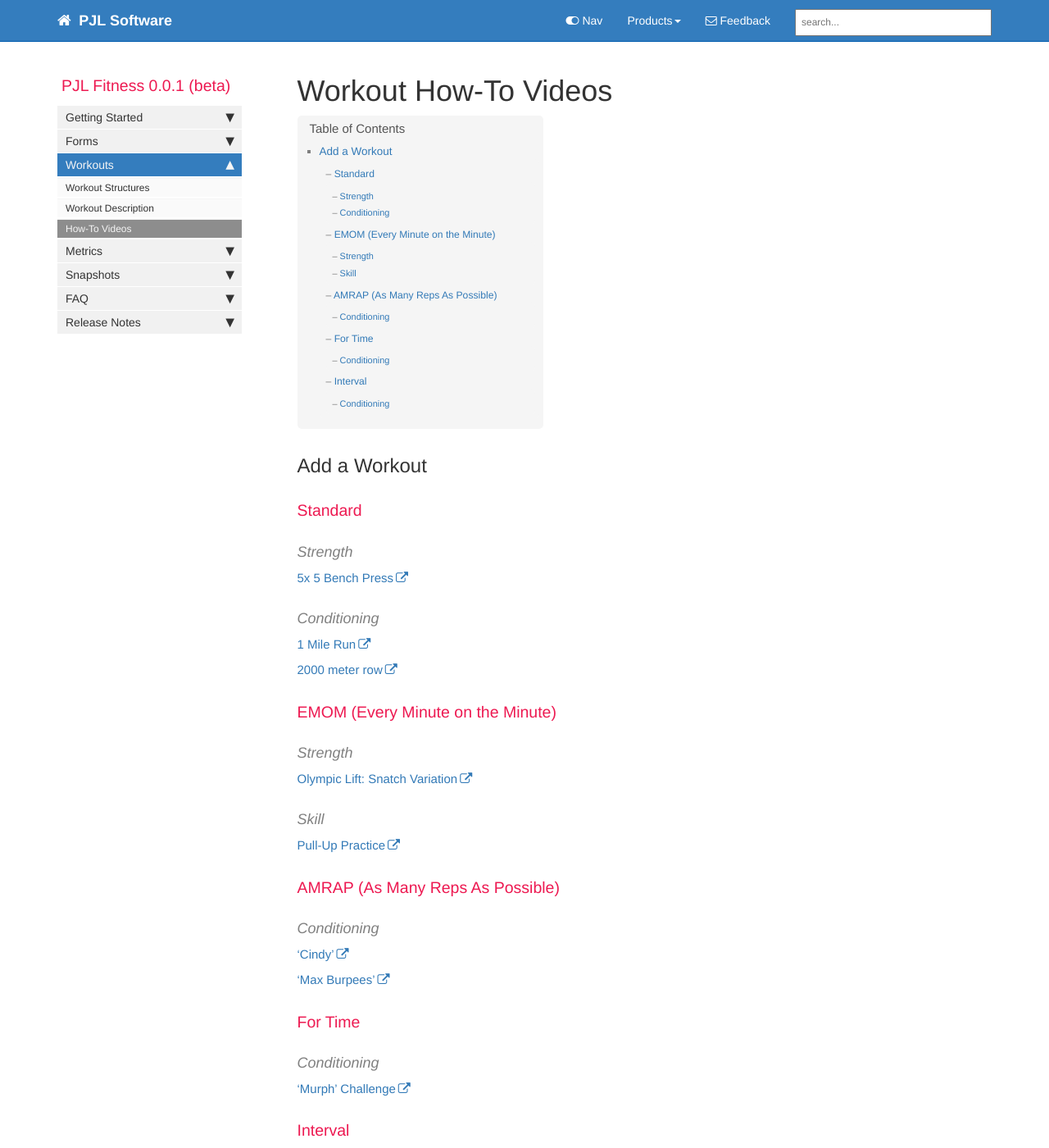
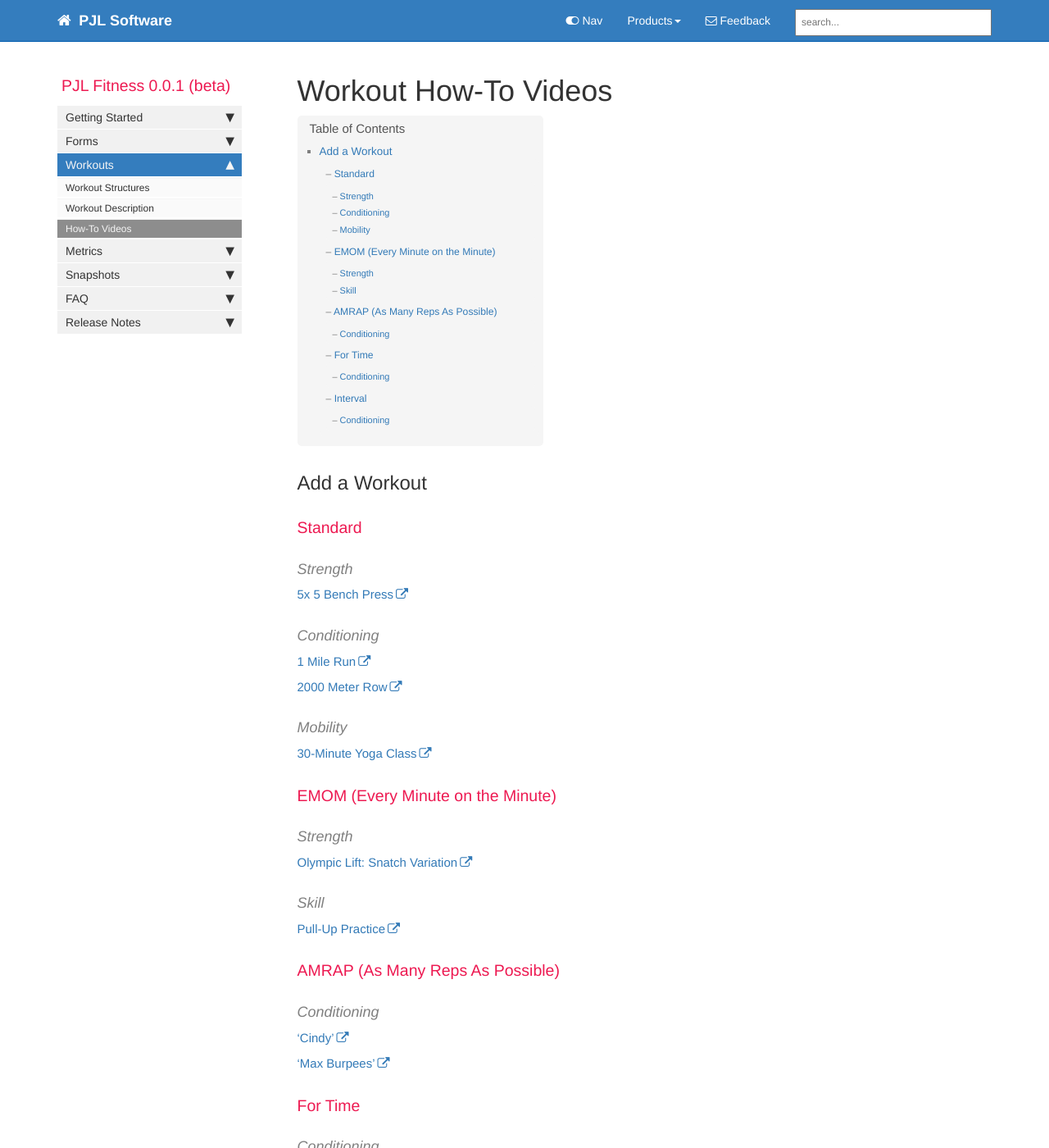
Before and after one commit to pjlinn/pjlinn.github.io, a Jekyll site: the page built from pages/pjl-fitness/pjl-fitness-workout-how-to-videos.md, in a window 1280 px wide and 1400 px high. Shown: the whole window at 82% size. Built offline with Jekyll 4.4.1, drawn with Linux system fonts in a browser that asks for light colours; comment, search, counter and statistics services are not loaded.

Commit message:
add video for 30-minute yoga class

```diff
--- a/pages/pjl-fitness/pjl-fitness-workout-how-to-videos.md
+++ b/pages/pjl-fitness/pjl-fitness-workout-how-to-videos.md
@@ -21,7 +22,11 @@ folder: pjl-fitness
 
 [1 Mile Run](https://youtu.be/wcjbD1dilAg)
 
-[2000 meter row](https://youtu.be/OV-lVMT31Bk)
+[2000 Meter Row](https://youtu.be/OV-lVMT31Bk)
+
+#### Mobility
+
+[30-Minute Yoga Class](https://youtu.be/5BtocX0fErs)
 
 ### EMOM (Every Minute on the Minute)
 
```
Also changed, not shown: other parts of pages/pjl-fitness/pjl-fitness-workout-how-to-videos.md (+1 -0 lines).
